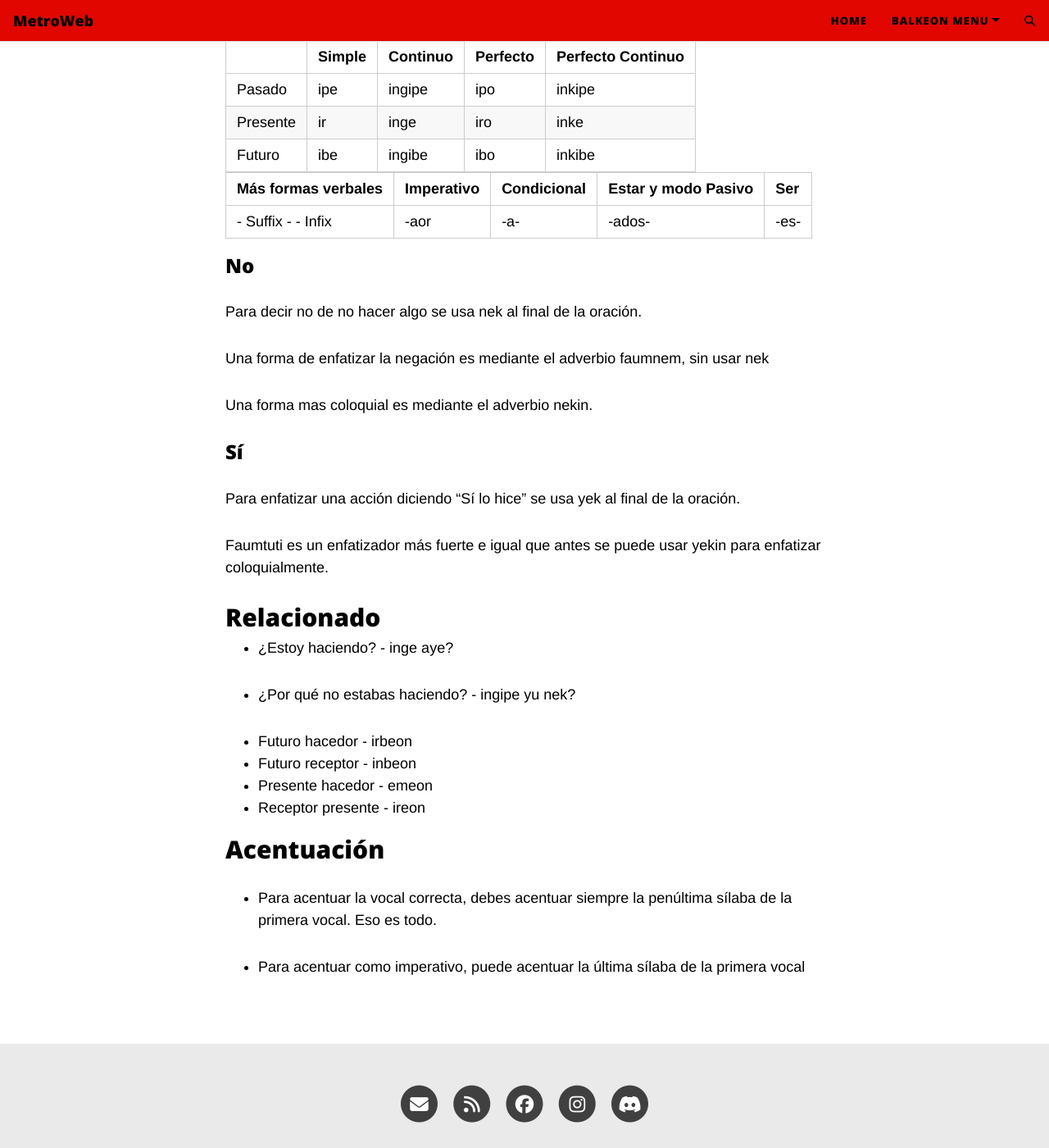
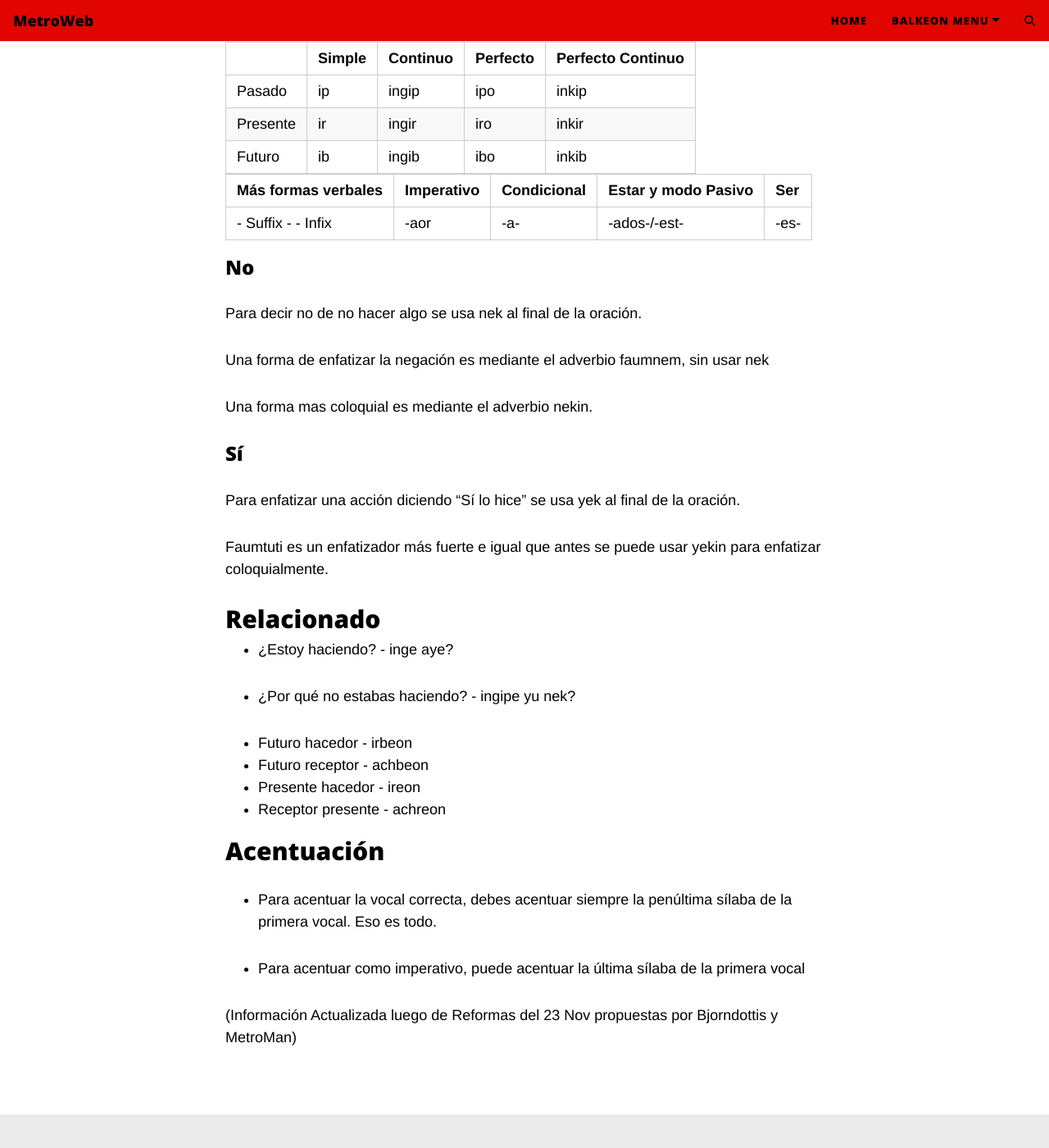
Before and after one commit to MetroManSR/MetroWeb1, a Jekyll site: the page built from balkeon/grammar/wordconstruction.md, in a window 1280 px wide and 1400 px high, scrolled down 1075 px. Shown: the whole window at 82% size. Built offline with Jekyll 4.4.1, drawn with Linux system fonts in a browser that asks for light colours; our own code applies the rules of GitHub Pages for plain Markdown files; comment, search, counter and statistics services are not loaded; some of the changed text lies outside the part shown.

Commit message:
Añadida botonera a wordconstruction.md e información gramática actualizada a la reforma

```diff
--- a/balkeon/grammar/wordconstruction.md
+++ b/balkeon/grammar/wordconstruction.md
@@ -1,14 +1,13 @@
 [<kbd> <br>Atrás<br></kbd>][Back]
+<button class="button-82-pushable" role="button" onclick="location.href='history.back()'">
+  <span class="button-82-shadow"></span>
+  <span class="button-82-edge"></span>
+  <span class="button-82-front text">
+  Volver
+ </span> </button>
 
-[Back]:https://metroman.me/balkeon/docs
+## <button class="button-16" role="button" onclick="location.href='../index'">Balkeon</button>/<button class="button-16" role="button" onclick="location.href='./index'">Gramática</button>
 
-### Atajos Relevantes
-
-[<kbd>Piezas de las Oraciones</kbd>][StPs][<kbd>Guía de Formalidad</kbd>][FmGi][<kbd>Construcción de Oraciones</kbd>][SnCo]
-
-[StPs]: https://metroman.me/balkeon/docs/instructions/sentencepieces
-[FmGi]: https://metroman.me/balkeon/docs/instructions/formalityguide
-[SnCo]: https://metroman.me/balkeon/docs/instructions/sentences
 
 # Construcción de palabras
 
@@ -36,13 +35,13 @@
 
 |          | Simple | Continuo | Perfecto | Perfecto Continuo |
 | -------- | ------ | -------- | -------- | ----------------- |
-| Pasado   | ipe    | ingipe   | ipo      | inkipe            |
-| Presente | ir     | inge     | iro      | inke              |
-| Futuro   | ibe    | ingibe   | ibo      | inkibe            |
+| Pasado   | ip    | ingip   | ipo      | inkip            |
+| Presente | ir     | ingir     | iro      | inkir              |
+| Futuro   | ib    | ingib   | ibo      | inkib            |
 
 | Más formas verbales   | Imperativo | Condicional | Estar y modo Pasivo | Ser   |
 | --------------------- | ---------- | ----------- | ------------------- | ----- |
-| \- Suffix \- \- Infix | \-aor      | \-a-        | \-ados-             | \-es- |
+| \- Suffix \- \- Infix | \-aor      | \-a-        | \-ados-/\-est\-            | \-es- |
 
 ### No
 
@@ -64,12 +63,14 @@
 - ¿Por qué no estabas haciendo? - ingipe yu nek?
 
 - Futuro hacedor - irbeon
-- Futuro receptor - inbeon
-- Presente hacedor - emeon
-- Receptor presente - ireon
+- Futuro receptor - achbeon
+- Presente hacedor - ireon
+- Receptor presente - achreon
 
 ## Acentuación
 
 - Para acentuar la vocal correcta, debes acentuar siempre la penúltima sílaba de la primera vocal. Eso es todo.
 
 - Para acentuar como imperativo, puede acentuar la última sílaba de la primera vocal
+
+(Información Actualizada luego de Reformas del 23 Nov propuestas por Bjorndottis y MetroMan)
```
